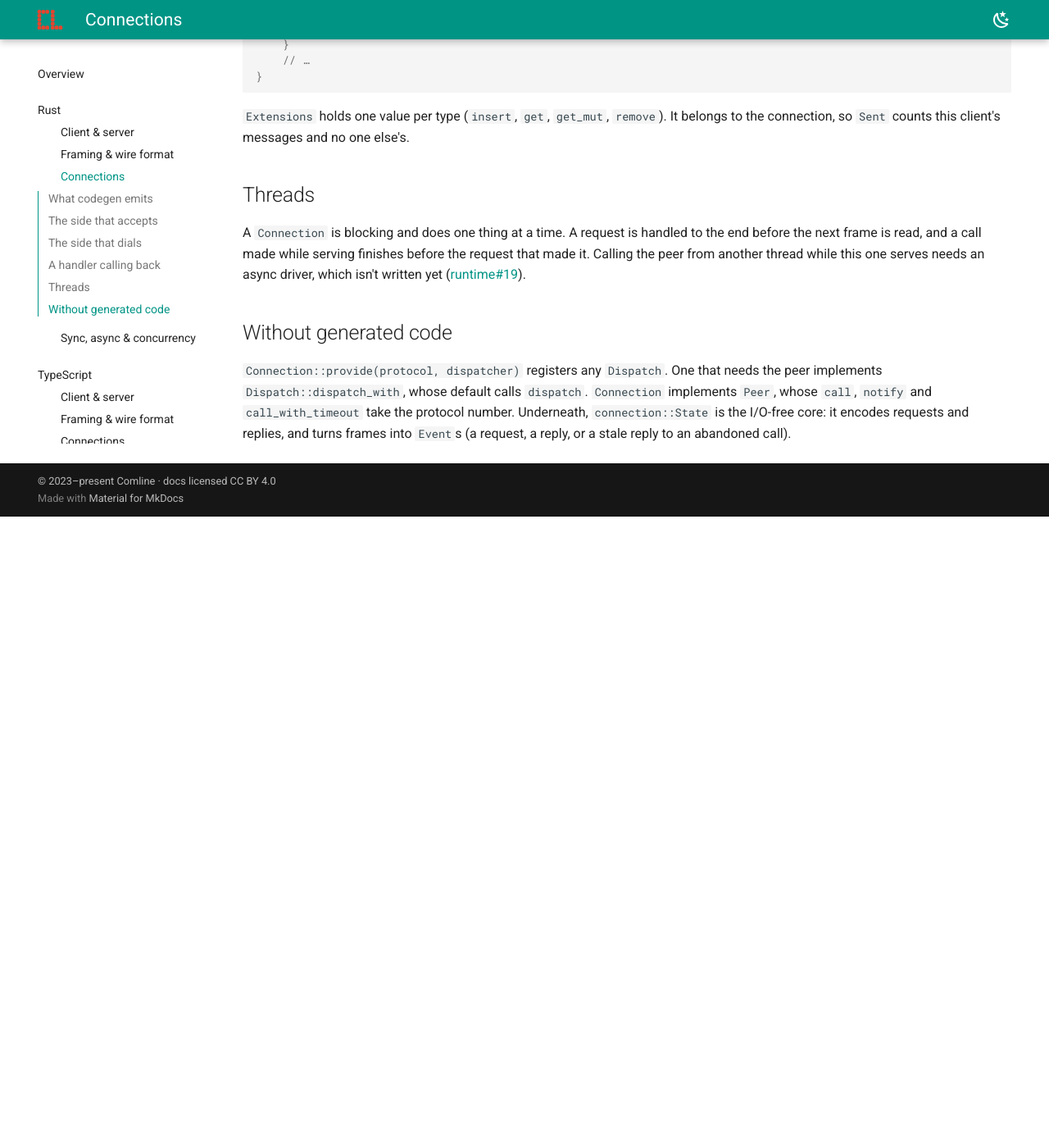
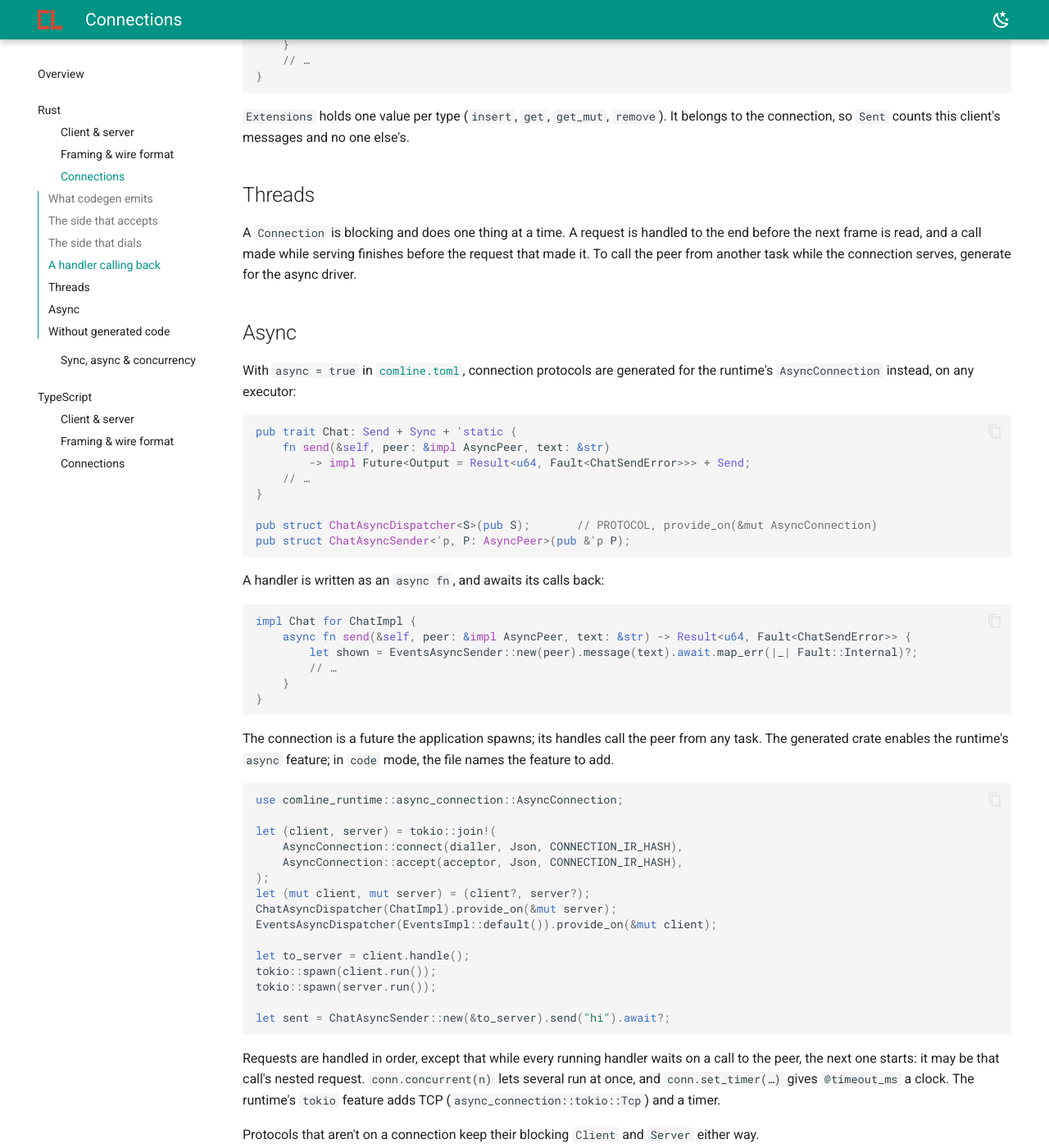
Before and after one commit to ComlineProject/docs, an MkDocs documentation site: the page built from docs/docs/languages/rust/connections.md, in a window 1280 px wide and 1400 px high, scrolled down 2049 px. Shown: the whole window at 82% size. Built offline with MkDocs 1.6.1 and Material for MkDocs 9.7.7, drawn with Linux system fonts in a browser that asks for light colours; the version menu is left out; before the commit the page ends 2679 px from its top, so only the background shows below that.

Commit message:
docs: async connections - comline.toml's async, Rust's AsyncConnection codegen
The comline.toml reference gains async; Rust's connections page gains an
Async section (async handlers, AsyncDispatcher, AsyncSender, running on
tokio); the connections proposal lists the async driver and codegen as
built.

````diff
--- a/docs/docs/languages/rust/connections.md
+++ b/docs/docs/languages/rust/connections.md
@@ -112,9 +112,67 @@ messages and no one else's.
 
 A `Connection` is blocking and does one thing at a time. A request is
 handled to the end before the next frame is read, and a call made while
-serving finishes before the request that made it. Calling the peer from
-another thread while this one serves needs an async driver, which isn't
-written yet ([runtime#19](https://github.com/ComlineProject/runtime/issues/19)).
+serving finishes before the request that made it. To call the peer from
+another task while the connection serves, generate for the async driver.
+
+## Async
+
+With `async = true` in [`comline.toml`](../../reference/congregation/comline-toml.md#async),
+connection protocols are generated for the runtime's `AsyncConnection`
+instead, on any executor:
+
+```rust
+pub trait Chat: Send + Sync + 'static {
+    fn send(&self, peer: &impl AsyncPeer, text: &str)
+        -> impl Future<Output = Result<u64, Fault<ChatSendError>>> + Send;
+    // …
+}
+
+pub struct ChatAsyncDispatcher<S>(pub S);       // PROTOCOL, provide_on(&mut AsyncConnection)
+pub struct ChatAsyncSender<'p, P: AsyncPeer>(pub &'p P);
+```
+
+A handler is written as an `async fn`, and awaits its calls back:
+
+```rust
+impl Chat for ChatImpl {
+    async fn send(&self, peer: &impl AsyncPeer, text: &str) -> Result<u64, Fault<ChatSendError>> {
+        let shown = EventsAsyncSender::new(peer).message(text).await.map_err(|_| Fault::Internal)?;
+        // …
+    }
+}
+```
+
+The connection is a future the application spawns; its handles call the
+peer from any task. The generated crate enables the runtime's `async`
+feature; in `code` mode, the file names the feature to add.
+
+```rust
+use comline_runtime::async_connection::AsyncConnection;
+
+let (client, server) = tokio::join!(
+    AsyncConnection::connect(dialler, Json, CONNECTION_IR_HASH),
+    AsyncConnection::accept(acceptor, Json, CONNECTION_IR_HASH),
+);
+let (mut client, mut server) = (client?, server?);
+ChatAsyncDispatcher(ChatImpl).provide_on(&mut server);
+EventsAsyncDispatcher(EventsImpl::default()).provide_on(&mut client);
+
+let to_server = client.handle();
+tokio::spawn(client.run());
+tokio::spawn(server.run());
+
+let sent = ChatAsyncSender::new(&to_server).send("hi").await?;
+```
+
+Requests are handled in order, except that while every running handler
+waits on a call to the peer, the next one starts: it may be that call's
+nested request. `conn.concurrent(n)` lets several run at once, and
+`conn.set_timer(…)` gives `@timeout_ms` a clock. The runtime's `tokio`
+feature adds TCP (`async_connection::tokio::Tcp`) and a timer.
+
+Protocols that aren't on a connection keep their blocking `Client` and
+`Server` either way.
 
 ## Without generated code
 
````
Also changed, not shown: docs/docs/proposals/connections.md (+9 -1 lines), docs/docs/reference/congregation/comline-toml.md (+19 -1 lines).
